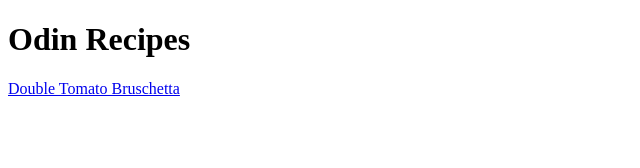
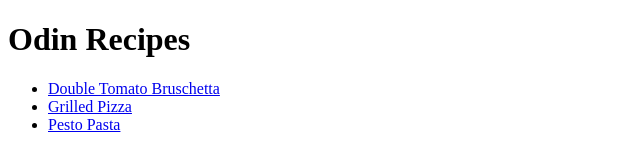
Before and after one commit to MarcusNord1/odin-recipes, a plain HTML site: page index.html in a window 1280 px wide. Shown: the whole page, without its empty margins (0-640 px from the left). Drawn offline with Linux system fonts and the light colour scheme.

Commit message:
add links to new recipe pages
Grilled pizza and pesto pasta

```diff
--- a/index.html
+++ b/index.html
@@ -4,8 +4,11 @@
     <head><title>Odin Recipes</title></head>
     <body>
         <p><h1>Odin Recipes</h1></p>
-        <p><a href="./recipes/double-tomato-bruschetta.html">Double Tomato Bruschetta</a></p>
-
+        <ul>
+         <li><a href="./recipes/double-tomato-bruschetta.html">Double Tomato Bruschetta</a></li>
+         <li><a href="./recipes/grilled-pizza.html">Grilled Pizza</a></li>
+         <li><a href="./recipes/pesto-pasta.html">Pesto Pasta</a></li>
+        </ul>
 
 
     </body>
```
